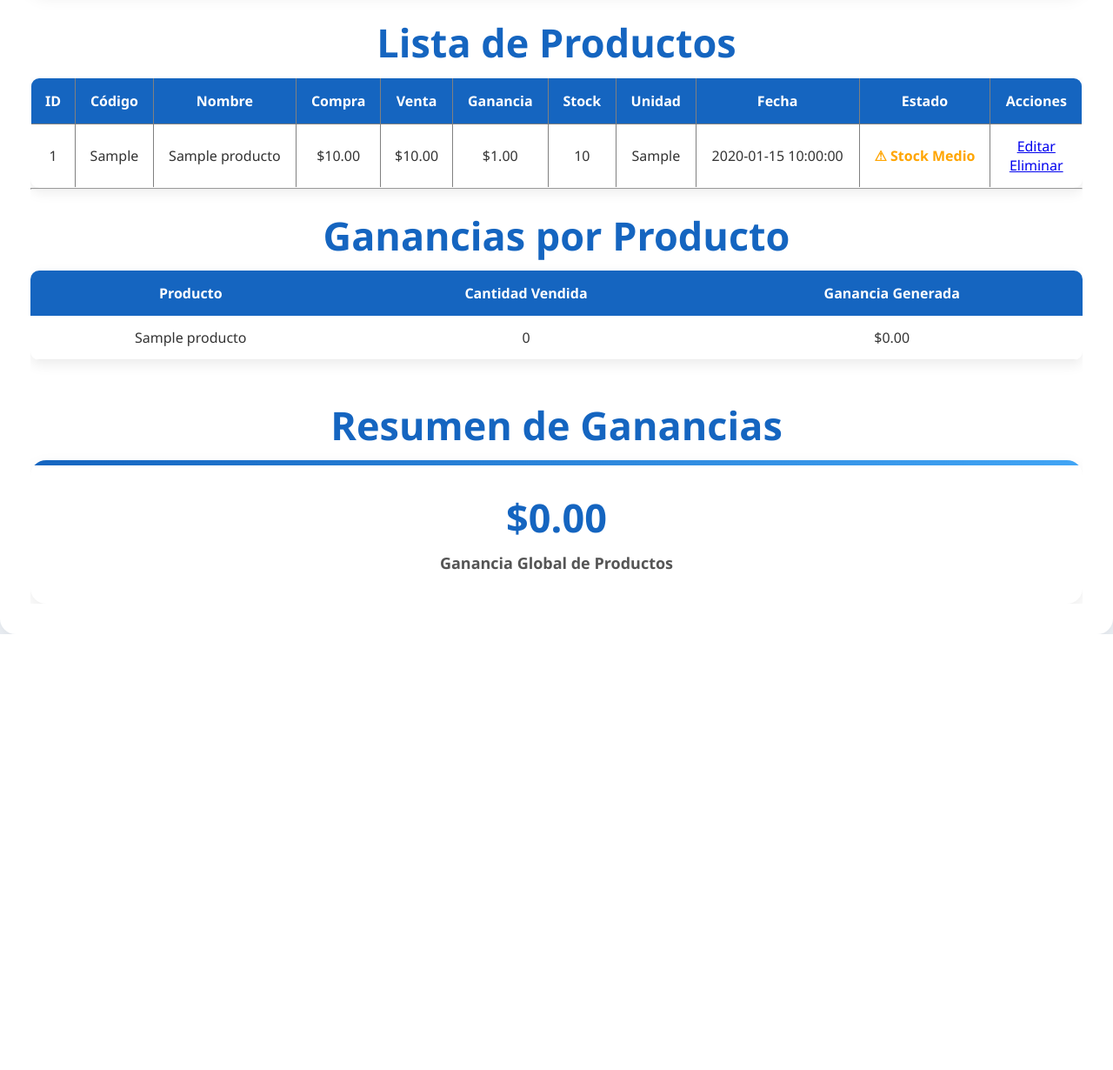
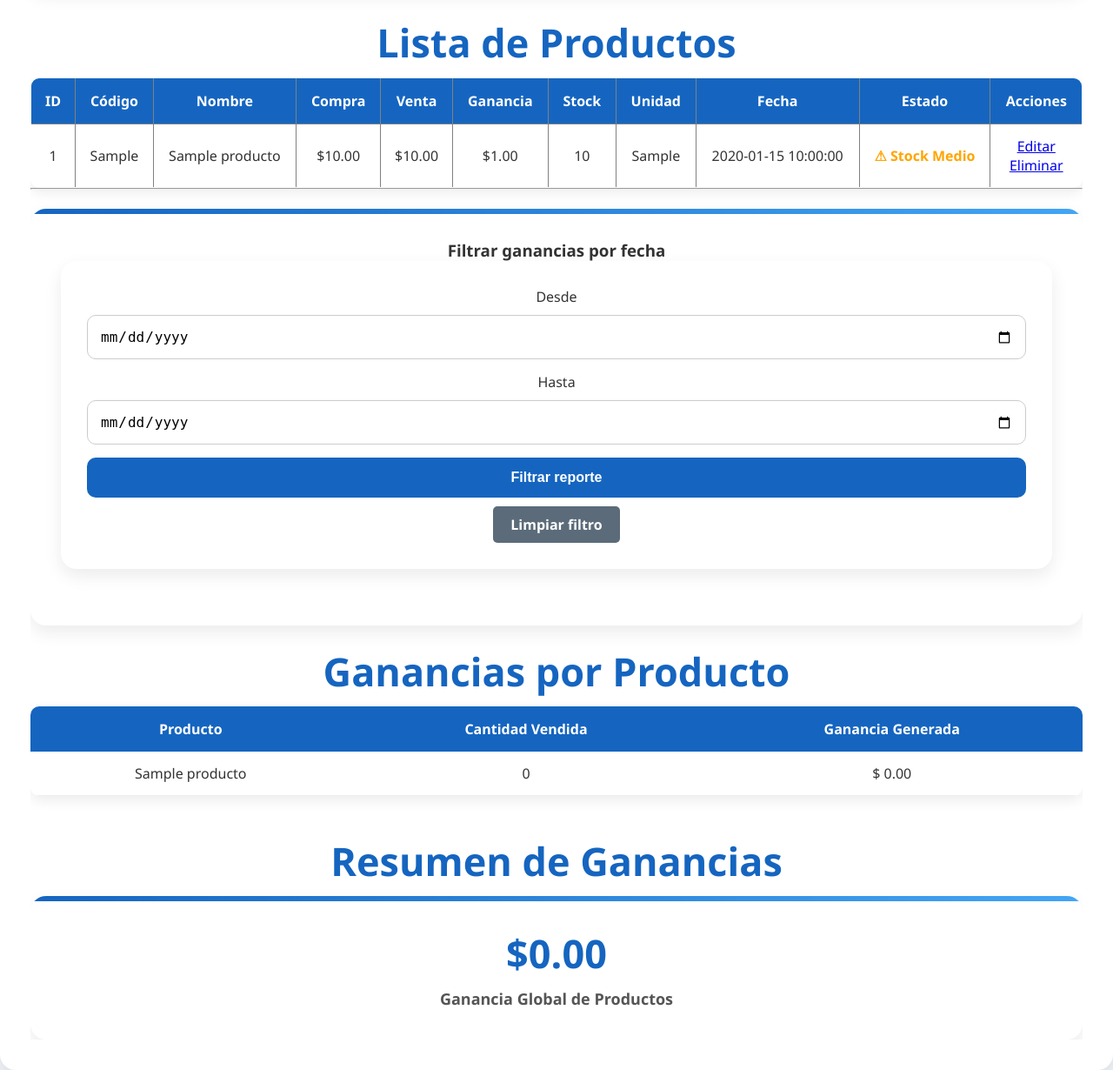
Before and after one commit to KLEBER895/sistema-inventario-web, a PHP site: page /productos.php in a window 1280 px wide. Shown: the part 1077-2307 px from the top of the page at 87% size. Before the commit the page ends 1806 px from the top, so only its background shows below. Run offline with PHP 8.4, Linux system fonts and the light colour scheme; the visitor is signed in with stand-in values (Sample User, id 1); tables that the repository leaves empty or names only in its code hold one stand-in row (values such as "Sample post").

Commit message:
feat: agregar filtro por fechas en ganancias de productos

```diff
--- a/productos.php
+++ b/productos.php
@@ -328,6 +328,129 @@ Solo lectura
 <hr>
 <br>
 
+
+
+<!--
+CAMBIO: Se agregó filtro por rango de fechas para el reporte
+de ganancias por producto.
+MOTIVO: Permitir conocer las ventas y ganancias generadas
+entre una fecha inicial y una fecha final.
+FECHA: 28/09/2026
+-->
+
+<?php
+
+$fecha_desde =
+    isset($_GET['fecha_desde'])
+    ? trim($_GET['fecha_desde'])
+    : '';
+
+$fecha_hasta =
+    isset($_GET['fecha_hasta'])
+    ? trim($_GET['fecha_hasta'])
+    : '';
+
+?>
+
+<div class="card">
+
+<h3>Filtrar ganancias por fecha</h3>
+
+<form method="GET">
+
+<label>Desde</label>
+
+<input
+type="date"
+name="fecha_desde"
+value="<?php
+echo htmlspecialchars($fecha_desde);
+?>">
+
+
+<label>Hasta</label>
+
+<input
+type="date"
+name="fecha_hasta"
+value="<?php
+echo htmlspecialchars($fecha_hasta);
+?>">
+
+
+<button type="submit">
+Filtrar reporte
+</button>
+
+
+<a
+href="productos.php"
+style="
+display:inline-block;
+background:#5B6B7A;
+color:white;
+padding:10px 20px;
+border-radius:5px;
+text-decoration:none;
+font-weight:bold;
+margin-top:10px;
+">
+
+Limpiar filtro
+
+</a>
+
+</form>
+
+</div>
+
+<br>
+
+<?php
+
+if(
+    $fecha_desde !== '' &&
+    $fecha_hasta !== ''
+){
+
+?>
+
+<!--
+CAMBIO: Se agregó mensaje visual del rango aplicado
+al reporte de ganancias por producto.
+MOTIVO: Permitir identificar rápidamente que los resultados
+corresponden al período seleccionado.
+FECHA: 28/09/2026
+-->
+
+<div
+style="
+    background:#d4edda;
+    color:#155724;
+    border-left:4px solid #198754;
+    padding:12px;
+    margin:15px 0 20px 0;
+    border-radius:5px;
+    font-weight:bold;
+">
+
+Mostrando ganancias desde
+<?php
+echo htmlspecialchars($fecha_desde);
+?>
+hasta
+<?php
+echo htmlspecialchars($fecha_hasta);
+?>
+
+</div>
+
+<?php
+
+}
+
+?>
+
 <h2>Ganancias por Producto</h2>
 
 <table>
@@ -340,58 +463,239 @@ Solo lectura
 
 <?php
 
-$ganancias = mysqli_query($conexion,
+/*
+CAMBIO: El reporte de ganancias ahora puede filtrarse
+por fecha de venta.
+MOTIVO: Mostrar únicamente las ventas y ganancias
+correspondientes al periodo seleccionado.
+FECHA: 28/09/2026
+*/
 
-"SELECT
-p.nombre,
-SUM(v.cantidad) AS cantidad_vendida,
-SUM(v.cantidad * p.ganancia) AS ganancia_total
+$sql_ganancias = "
+SELECT
+    p.nombre,
+    SUM(v.cantidad) AS cantidad_vendida,
+    SUM(v.cantidad * p.ganancia) AS ganancia_total
 
 FROM ventas v
 
 INNER JOIN productos p
 ON v.producto_id = p.id
+";
 
-GROUP BY p.id
 
-ORDER BY ganancia_total DESC");
+if(
+    $fecha_desde !== '' &&
+    $fecha_hasta !== ''
+){
 
-while($g = mysqli_fetch_assoc($ganancias)){
+    $fecha_hasta_siguiente =
+        date(
+            'Y-m-d',
+            strtotime(
+                $fecha_hasta . ' +1 day'
+            )
+        );
+
+    $sql_ganancias .= "
+    WHERE v.fecha >= ?
+    AND v.fecha < ?
+
+    GROUP BY p.id
+
+    ORDER BY ganancia_total DESC
+    ";
+
+    $stmt_ganancias =
+        mysqli_prepare(
+            $conexion,
+            $sql_ganancias
+        );
+
+    mysqli_stmt_bind_param(
+        $stmt_ganancias,
+        "ss",
+        $fecha_desde,
+        $fecha_hasta_siguiente
+    );
+
+    mysqli_stmt_execute(
+        $stmt_ganancias
+    );
+
+    $ganancias =
+        mysqli_stmt_get_result(
+            $stmt_ganancias
+        );
+
+}else{
+
+    $sql_ganancias .= "
+    GROUP BY p.id
+
+    ORDER BY ganancia_total DESC
+    ";
+
+    $ganancias =
+        mysqli_query(
+            $conexion,
+            $sql_ganancias
+        );
+}
+
+/*
+CAMBIO: Se agregó mensaje cuando el rango filtrado
+no contiene ventas ni ganancias.
+MOTIVO: Informar claramente al usuario que la consulta
+fue correcta, pero no existen datos para ese período.
+FECHA: 28/09/2026
+*/
+
+if(
+    $ganancias &&
+    mysqli_num_rows($ganancias) > 0
+){
+
+    while(
+        $g = mysqli_fetch_assoc($ganancias)
+    ){
 
 ?>
 
 <tr>
 
-<td><?php echo $g['nombre']; ?></td>
-
-<td><?php echo $g['cantidad_vendida']; ?></td>
+<td>
+<?php
+echo htmlspecialchars(
+    $g['nombre']
+);
+?>
+</td>
 
 <td>
-$<?php echo number_format($g['ganancia_total'],2); ?>
+<?php
+echo intval(
+    $g['cantidad_vendida']
+);
+?>
+</td>
+
+<td>
+$
+<?php
+echo number_format(
+    $g['ganancia_total'],
+    2
+);
+?>
 </td>
 
 </tr>
 
-<?php } ?>
+<?php
+
+    }
+
+}else{
+
+?>
+
+<tr>
+
+<td
+colspan="3"
+style="
+    text-align:center;
+    background:#FFF3CD;
+    color:#664D03;
+    border-left:4px solid #D39E00;
+    padding:14px;
+    font-weight:bold;
+">
+
+No se registraron ventas ni ganancias
+en el rango de fechas seleccionado.
+
+</td>
+
+</tr>
+
+<?php
+
+}
+
+?>
 
 </table>
 
 <?php
 
-$total_ganancias = mysqli_query($conexion,
+/*
+CAMBIO: El resumen global de ganancias utiliza
+el mismo rango de fechas del reporte.
+MOTIVO: Evitar que la tabla filtrada y el total
+muestren periodos diferentes.
+FECHA: 28/09/2026
+*/
 
-"SELECT
+$sql_total = "
+SELECT
 SUM(v.cantidad * p.ganancia)
 AS total
 
 FROM ventas v
 
 INNER JOIN productos p
-ON v.producto_id = p.id"
+ON v.producto_id = p.id
+";
 
-);
 
-$global = mysqli_fetch_assoc($total_ganancias);
+if(
+    $fecha_desde !== '' &&
+    $fecha_hasta !== ''
+){
+
+    $sql_total .= "
+    WHERE v.fecha >= ?
+    AND v.fecha < ?
+    ";
+
+    $stmt_total =
+        mysqli_prepare(
+            $conexion,
+            $sql_total
+        );
+
+    mysqli_stmt_bind_param(
+        $stmt_total,
+        "ss",
+        $fecha_desde,
+        $fecha_hasta_siguiente
+    );
+
+    mysqli_stmt_execute(
+        $stmt_total
+    );
+
+    $total_ganancias =
+        mysqli_stmt_get_result(
+            $stmt_total
+        );
+
+}else{
+
+    $total_ganancias =
+        mysqli_query(
+            $conexion,
+            $sql_total
+        );
+}
+
+
+$global =
+    mysqli_fetch_assoc(
+        $total_ganancias
+    );
 
 ?>
 
@@ -401,7 +705,12 @@ $global = mysqli_fetch_assoc($total_ganancias);
 <div class="card">
 
 <h2>
-$<?php echo number_format($global['total'],2); ?>
+$<?php
+echo number_format(
+    $global['total'] ?? 0,
+    2
+);
+?>
 </h2>
 
 <p>Ganancia Global de Productos</p>
```
